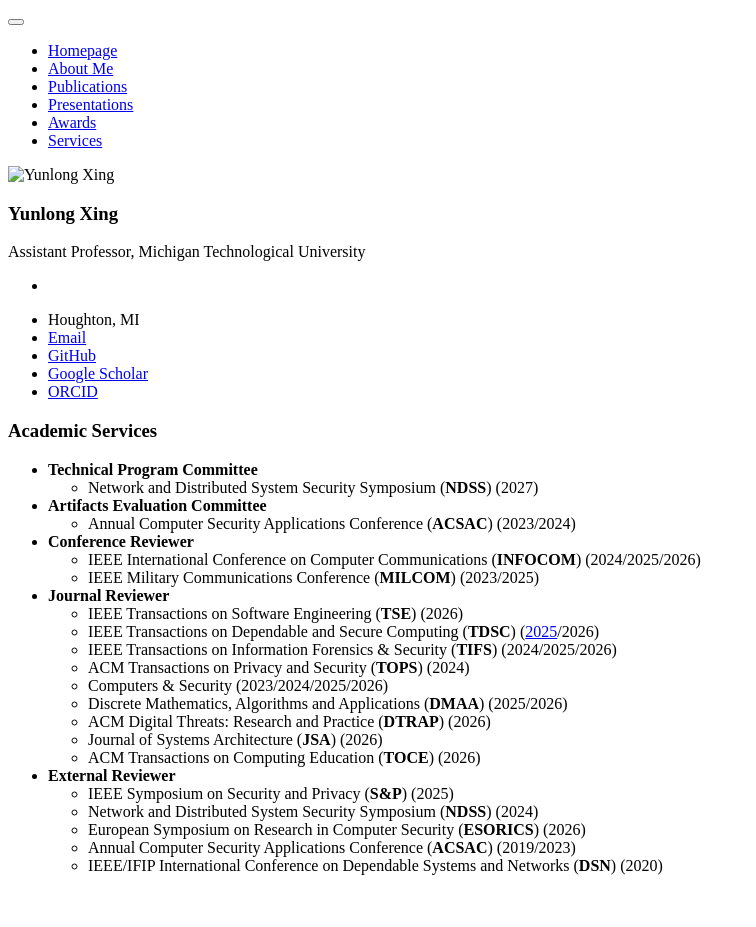
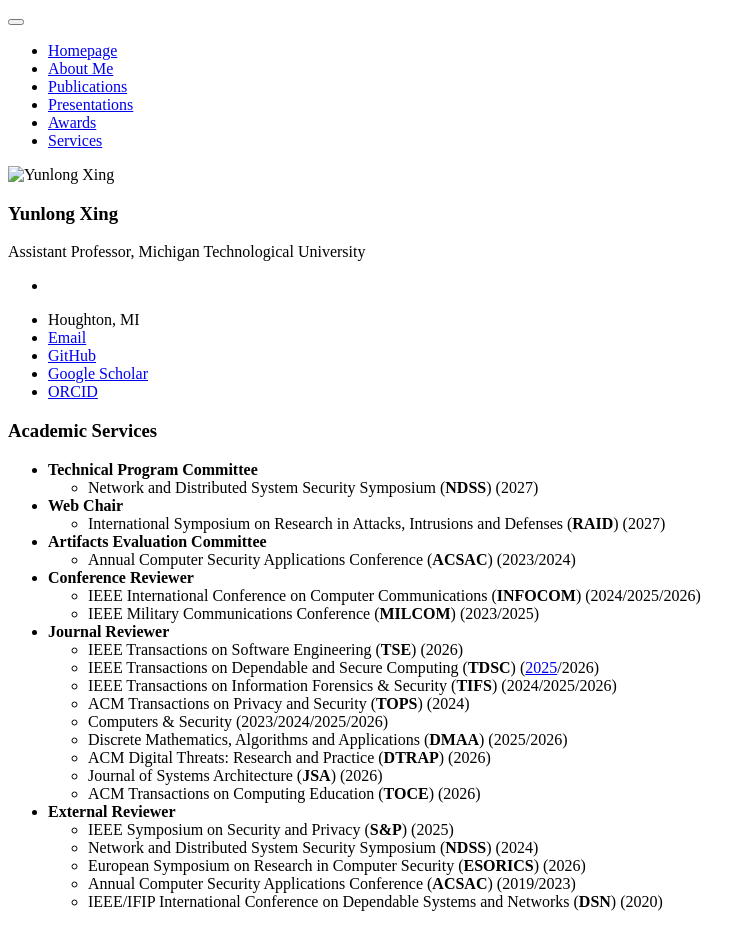
Before and after one commit to YunlongXing/yunlongxing.github.io, a Jekyll site: the page built from _pages/includes/others.md, in a window 1280 px wide. Shown: the whole page, without its empty margins (0-756 px from the left). Built offline with Jekyll 4.4.1, drawn with Linux system fonts in a browser that asks for light colours; our own code applies the rules of GitHub Pages for plain Markdown files; before the commit the page ends 900 px from its top, so only the background shows below that.

Commit message:
Add Web Chair role for RAID 2027

```diff
--- a/_pages/includes/others.md
+++ b/_pages/includes/others.md
@@ -2,6 +2,8 @@
 # Academic Services
 - **Technical Program Committee**
   - Network and Distributed System Security Symposium (**NDSS**) (2027)
+- **Web Chair**
+  - International Symposium on Research in Attacks, Intrusions and Defenses (**RAID**) (2027)
 - **Artifacts Evaluation Committee**
   - Annual Computer Security Applications Conference (**ACSAC**) (2023/2024)
 - **Conference Reviewer**
```
